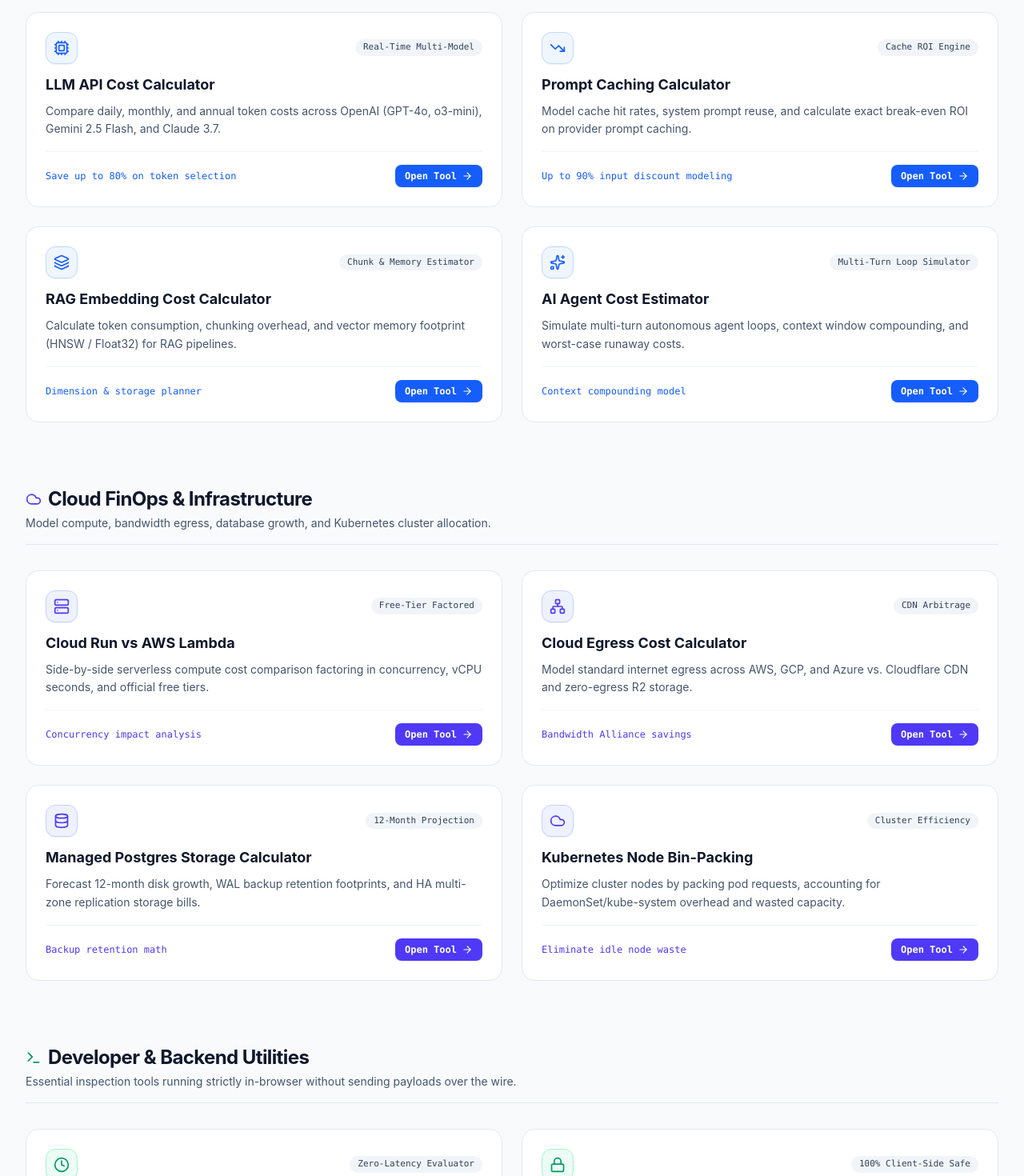
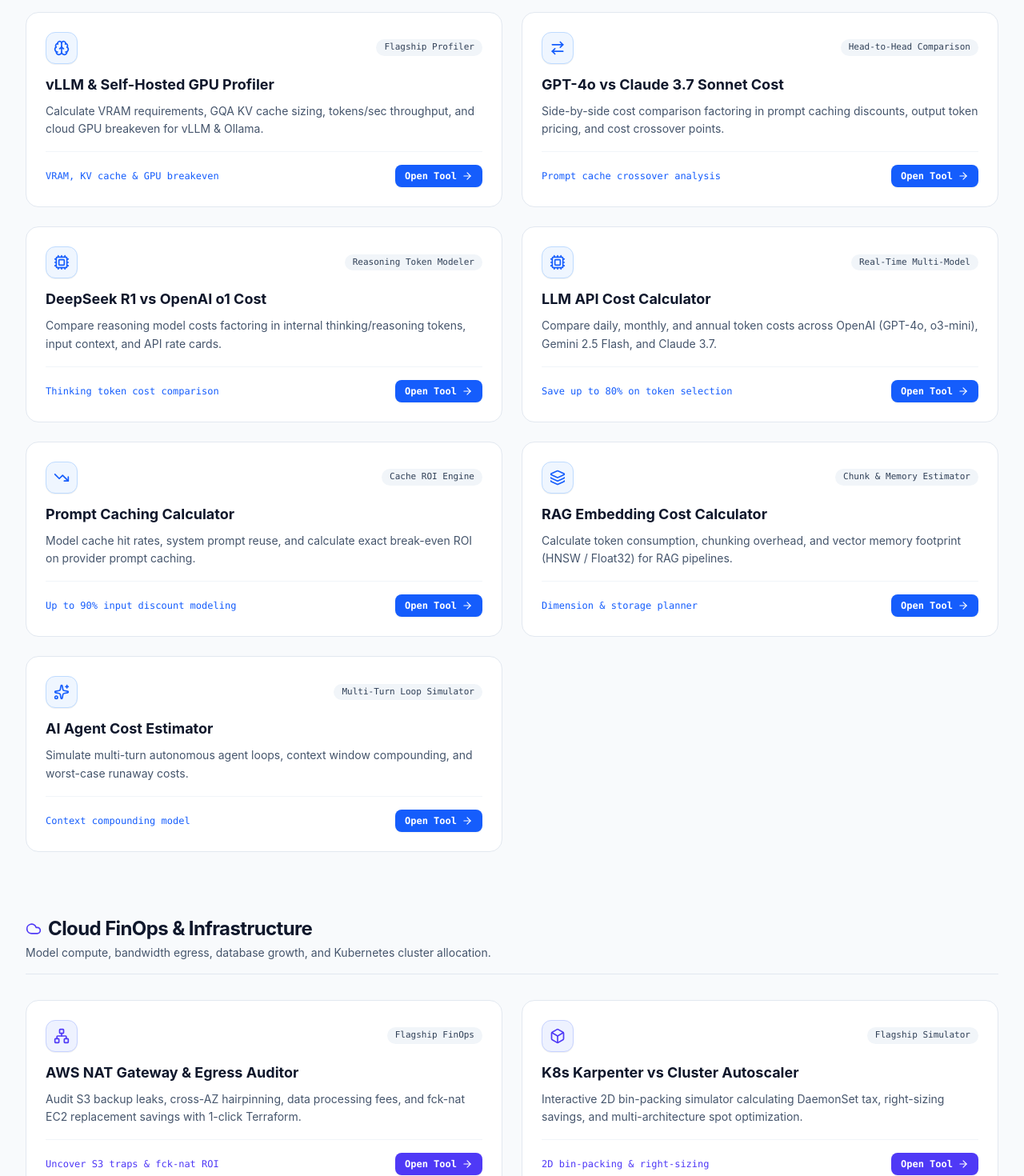
Before and after one commit to haseeb0505/devopskit, a Next.js app: page / in a window 1280 px wide. Shown: the part 780-2250 px from the top of the page at 80% size. Built offline with nearby package versions, Linux system fonts and the light colour scheme.

Commit message:
feat: sync all 17 tools across homepage, sidebar, and navbar dropdown

```diff
--- a/src/app/page.tsx
+++ b/src/app/page.tsx
@@ -14,10 +14,41 @@ import {
   Sparkles,
   Server,
   Network,
+  Brain,
+  ArrowRightLeft,
+  Box,
+  Globe,
 } from "lucide-react";
 
 export default function HomePage() {
   const aiTools = [
+    {
+      title: "vLLM & Self-Hosted GPU Profiler",
+      slug: "vllm-gpu-hardware-profiler",
+      description:
+        "Calculate VRAM requirements, GQA KV cache sizing, tokens/sec throughput, and cloud GPU breakeven for vLLM & Ollama.",
+      icon: Brain,
+      badge: "Flagship Profiler",
+      highlight: "VRAM, KV cache & GPU breakeven",
+    },
+    {
+      title: "GPT-4o vs Claude 3.7 Sonnet Cost",
+      slug: "gpt-4o-vs-claude-3-7-sonnet-cost",
+      description:
+        "Side-by-side cost comparison factoring in prompt caching discounts, output token pricing, and cost crossover points.",
+      icon: ArrowRightLeft,
+      badge: "Head-to-Head Comparison",
+      highlight: "Prompt cache crossover analysis",
+    },
+    {
+      title: "DeepSeek R1 vs OpenAI o1 Cost",
+      slug: "deepseek-r1-vs-openai-o1-cost",
+      description:
+        "Compare reasoning model costs factoring in internal thinking/reasoning tokens, input context, and API rate cards.",
+      icon: Cpu,
+      badge: "Reasoning Token Modeler",
+      highlight: "Thinking token cost comparison",
+    },
     {
       title: "LLM API Cost Calculator",
       slug: "llm-api-cost-calculator",
@@ -58,6 +89,24 @@ export default function HomePage() {
 
   const cloudTools = [
     {
+      title: "AWS NAT Gateway & Egress Auditor",
+      slug: "aws-nat-gateway-cost-auditor",
+      description:
+        "Audit S3 backup leaks, cross-AZ hairpinning, data processing fees, and fck-nat EC2 replacement savings with 1-click Terraform.",
+      icon: Network,
+      badge: "Flagship FinOps",
+      highlight: "Uncover S3 traps & fck-nat ROI",
+    },
+    {
+      title: "K8s Karpenter vs Cluster Autoscaler",
+      slug: "k8s-karpenter-bin-packing-simulator",
+      description:
+        "Interactive 2D bin-packing simulator calculating DaemonSet tax, right-sizing savings, and multi-architecture spot optimization.",
+      icon: Box,
+      badge: "Flagship Simulator",
+      highlight: "2D bin-packing & right-sizing",
+    },
+    {
       title: "Cloud Run vs AWS Lambda",
       slug: "cloud-run-vs-lambda-cost",
       description:
@@ -71,7 +120,7 @@ export default function HomePage() {
       slug: "cloud-egress-cost-calculator",
       description:
         "Model standard internet egress across AWS, GCP, and Azure vs. Cloudflare CDN and zero-egress R2 storage.",
-      icon: Network,
+      icon: Globe,
       badge: "CDN Arbitrage",
       highlight: "Bandwidth Alliance savings",
     },
@@ -141,7 +190,7 @@ export default function HomePage() {
         <div className="max-w-7xl mx-auto px-4 sm:px-6 lg:px-8 text-center relative z-10">
           <div className="inline-flex items-center gap-2 px-3 py-1 rounded-full bg-blue-50 border border-blue-200 text-blue-700 text-xs font-mono font-medium mb-6 shadow-2xs">
             <Zap className="h-3.5 w-3.5 text-blue-600" />
-            <span>12 High-Utility Cloud FinOps & AI Calculators</span>
+            <span>17 High-Utility Cloud FinOps & AI Calculators</span>
           </div>
 
           <h1 className="text-4xl sm:text-5xl lg:text-6xl font-black text-slate-900 tracking-tight max-w-4xl mx-auto leading-tight sm:leading-tight">
--- a/src/components/layout/Navbar.tsx
+++ b/src/components/layout/Navbar.tsx
@@ -18,6 +18,10 @@ import {
   Lock,
   Clock,
   Zap,
+  ArrowRightLeft,
+  Box,
+  Brain,
+  Globe,
 } from "lucide-react";
 
 export default function Navbar() {
@@ -42,6 +46,24 @@ export default function Navbar() {
       color: "text-blue-600",
       bg: "bg-blue-50",
       tools: [
+        {
+          name: "vLLM GPU Profiler ★",
+          href: "/tools/vllm-gpu-hardware-profiler",
+          desc: "VRAM, KV cache & cluster sizing",
+          icon: Cpu,
+        },
+        {
+          name: "GPT-4o vs Claude 3.7",
+          href: "/tools/gpt-4o-vs-claude-3-7-sonnet-cost",
+          desc: "Prompt caching discount crossover",
+          icon: ArrowRightLeft,
+        },
+        {
+          name: "DeepSeek R1 vs OpenAI o1",
+          href: "/tools/deepseek-r1-vs-openai-o1-cost",
+          desc: "Reasoning & thinking token pricing",
+          icon: Brain,
+        },
         {
           name: "LLM API Cost Calculator",
           href: "/tools/llm-api-cost-calculator",
@@ -75,6 +97,18 @@ export default function Navbar() {
       bg: "bg-indigo-50",
       tools: [
         {
+          name: "AWS NAT Gateway Auditor ★",
+          href: "/tools/aws-nat-gateway-cost-auditor",
+          desc: "S3 endpoint traps, cross-AZ & fck-nat",
+          icon: Network,
+        },
+        {
+          name: "K8s Karpenter Simulator ★",
+          href: "/tools/k8s-karpenter-bin-packing-simulator",
+          desc: "2D bin-packing & DaemonSet tax simulation",
+          icon: Box,
+        },
+        {
           name: "Cloud Run vs AWS Lambda",
           href: "/tools/cloud-run-vs-lambda-cost",
           desc: "Serverless concurrency & free tiers",
@@ -84,7 +118,7 @@ export default function Navbar() {
           name: "Cloud Egress Calculator",
           href: "/tools/cloud-egress-cost-calculator",
           desc: "AWS, GCP & Azure bandwidth vs CDN",
-          icon: Network,
+          icon: Globe,
         },
         {
           name: "Postgres Storage Projection",
@@ -178,7 +212,7 @@ export default function Navbar() {
             {toolsOpen && (
               <div
                 onMouseLeave={() => setToolsOpen(false)}
-                className="absolute left-1/2 -translate-x-1/2 mt-2 w-[720px] rounded-2xl bg-white border border-slate-200 shadow-xl p-5 grid grid-cols-3 gap-6 animate-in fade-in slide-in-from-top-2 duration-150 z-50"
+                className="absolute left-1/2 -translate-x-1/2 mt-2 w-[820px] rounded-2xl bg-white border border-slate-200 shadow-xl p-5 grid grid-cols-3 gap-6 animate-in fade-in slide-in-from-top-2 duration-150 z-50 max-h-[85vh] overflow-y-auto"
               >
                 {toolCategories.map((category) => (
                   <div key={category.name} className="space-y-3">
```
Also changed, not shown: 1 other file (tests, documents, lock files or other folders).
